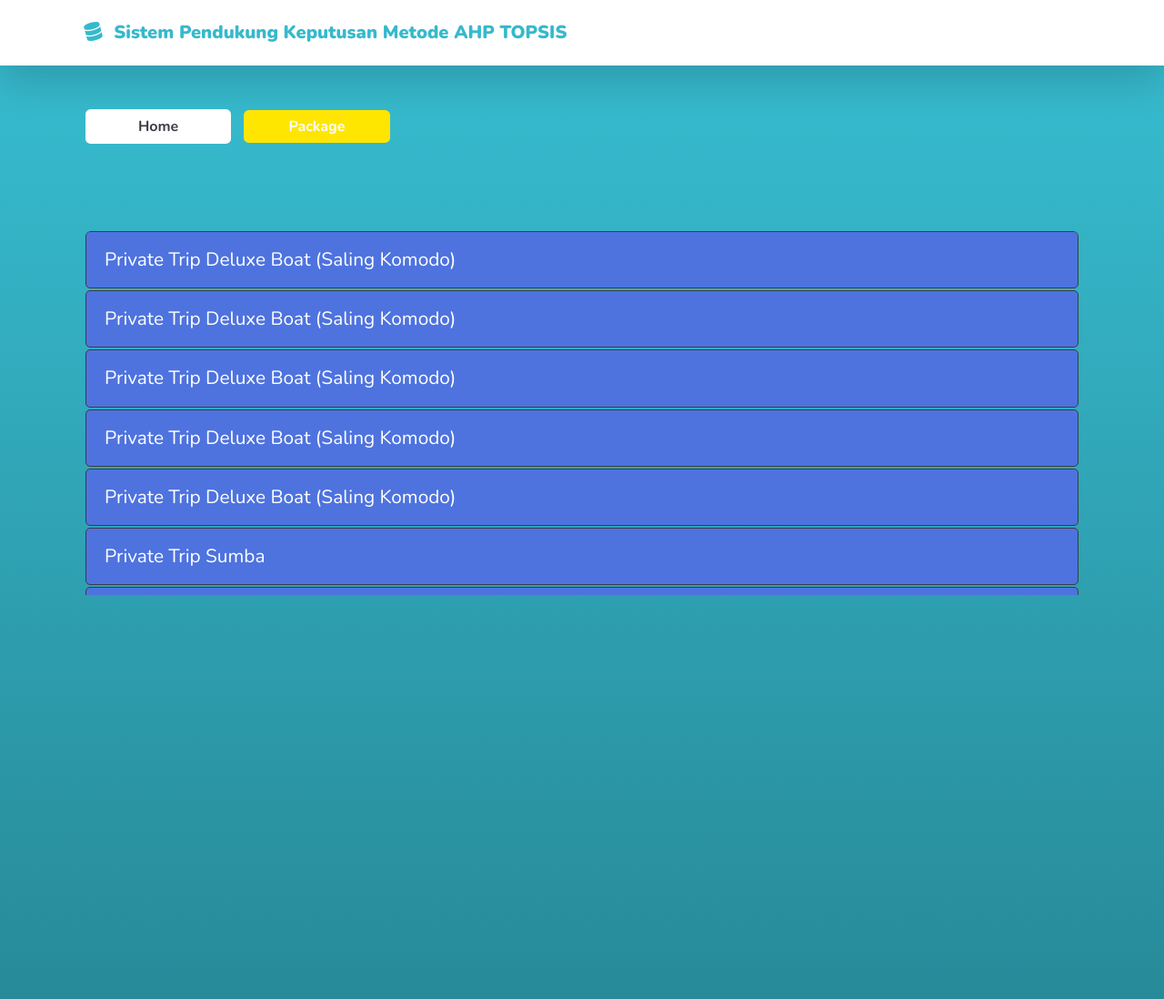
After one commit to alfedaivan/paketan-wisata, a CodeIgniter app: page /database/listPackage in a window 1280 px wide. The commit adds this page. Shown: the top 1098 px of the page at 91% size. Run offline with CodeIgniter, Linux system fonts and the light colour scheme.

Commit message:
list package in login

```diff
--- /dev/null
+++ b/application/controllers/ListPackage.php
@@ -0,0 +1,14 @@
+<?php
+
+defined('BASEPATH') or exit('No direct script access allowed');
+
+class ListPackage extends CI_Controller
+{
+
+
+
+    public function index()
+    {
+        $this->load->view('ListPackage');
+    }
+}
--- /dev/null
+++ b/application/views/ListPackage.php
@@ -0,0 +1,120 @@
+<!DOCTYPE html>
+<html lang="en">
+
+<head>
+    <meta charset="utf-8" />
+    <meta http-equiv="X-UA-Compatible" content="IE=edge" />
+    <meta name="viewport" content="width=device-width, initial-scale=1, shrink-to-fit=no" />
+    <meta name="description" content="" />
+    <meta name="author" content="" />
+
+    <title>Sistem Pendukung Keputusan Metode AHP TOPSIS</title>
+
+    <!-- Custom fonts for this template-->
+    <link href="<?= base_url('assets/') ?>vendor/fontawesome-free/css/all.min.css" rel="stylesheet" type="text/css" />
+    <link href="https://fonts.googleapis.com/css?family=Nunito:200,200i,300,300i,400,400i,600,600i,700,700i,800,800i,900,900i" rel="stylesheet" />
+
+    <!-- Custom styles for this template-->
+    <link href="<?= base_url('assets/') ?>css/sb-admin-2.min.css" rel="stylesheet" />
+    <link rel="shortcut icon" href="<?= base_url('assets/') ?>img/favicon.ico" type="image/x-icon">
+    <link rel="icon" href="<?= base_url('assets/') ?>img/favicon.ico" type="image/x-icon">
+
+    <style>
+        .btn-navigation {
+            margin-right: 10px;
+            width: 30%;
+            font-size: 1rem;
+            background-color: white;
+            color: #3a3b45;
+            /* border: 1px solid #3a3b45; */
+            font-weight: bold;
+        }
+
+        .btn-navigation {
+            transition-duration: 0.4s;
+        }
+
+        .btn-navigation:hover,
+        .active {
+            background-color: #FFE601;
+            color: #fff;
+            border: none;
+        }
+
+        nav ul {
+            height: 400px;
+            padding-left: 0;
+        }
+
+        nav ul {
+            overflow: hidden;
+            overflow-y: scroll;
+        }
+
+        nav ul li {
+            color: #fff;
+            list-style-type: none;
+            background-color: #4e73df;
+            border: 1px solid #3a3b45;
+            margin-bottom: 2px;
+            border-radius: 5px;
+            padding: 15px 20px;
+            font-size: 1.3rem;
+        }
+    </style>
+</head>
+
+<body class="bg-gradient-info">
+    <nav class="navbar navbar-expand-lg navbar-dark bg-white shadow-lg pb-3 pt-3 font-weight-bold">
+        <div class="container">
+            <a class="navbar-brand text-info" style="font-weight: 900;" href="<?= base_url('') ?>"> <i class="fa fa-database mr-2 rotate-n-15"></i> Sistem Pendukung Keputusan Metode AHP TOPSIS</a>
+        </div>
+    </nav>
+
+    <div class="container">
+        <div class="row d-plex justify-content-between">
+            <div class="col-xl-6 col-lg-6 col-md-6 mt-5">
+                <a class="btn btn-navigation " href="<?= base_url('login') ?>"> Home</a>
+                <a class="btn btn-navigation active" href="<?= base_url('listPackage') ?>"> Package</a>
+            </div>
+        </div>
+        <!-- Outer Row -->
+        <div class="row d-plex justify-content-between">
+            <div class="col-xl-12 col-lg-12 col-md-12 mt-5">
+                <div class="card bg-none o-hidden border-0 my-5 text-white" style="background: none;">
+                    <div class="text-justify card-body p-0">
+                        <nav>
+                            <ul class="scroll-wrap">
+                                <li>Private Trip Deluxe Boat (Saling Komodo)</li>
+                                <li>Private Trip Deluxe Boat (Saling Komodo)</li>
+                                <li>Private Trip Deluxe Boat (Saling Komodo)</li>
+                                <li>Private Trip Deluxe Boat (Saling Komodo)</li>
+                                <li>Private Trip Deluxe Boat (Saling Komodo)</li>
+                                <li>Private Trip Sumba</li>
+                                <li>Private Trip Sumba</li>
+                                <li>Private Trip Sailing Komodo</li>
+                                <li>Private Trip Sailing Komodo</li>
+                                <li>Overland Flores</li>
+                                <li>Open Trip Sumba</li>
+                                <li>Open Trip Sumba</li>
+                                <li>Open Trip Sumba</li>
+                            </ul>
+                        </nav>
+                    </div>
+                </div>
+            </div>
+        </div>
+    </div>
+
+    <!-- Bootstrap core JavaScript-->
+    <script src="<?= base_url('assets/') ?>vendor/jquery/jquery.min.js"></script>
+    <script src="<?= base_url('assets/') ?>vendor/bootstrap/js/bootstrap.bundle.min.js"></script>
+
+    <!-- Core plugin JavaScript-->
+    <script src="<?= base_url('assets/') ?>vendor/jquery-easing/jquery.easing.min.js"></script>
+
+    <!-- Custom scripts for all pages-->
+    <script src="<?= base_url('assets/') ?>js/sb-admin-2.min.js"></script>
+</body>
+
+</html>
```
Also changed, not shown: application/views/login.php (+44 -13 lines), assets/css/sb-admin-2.css.
